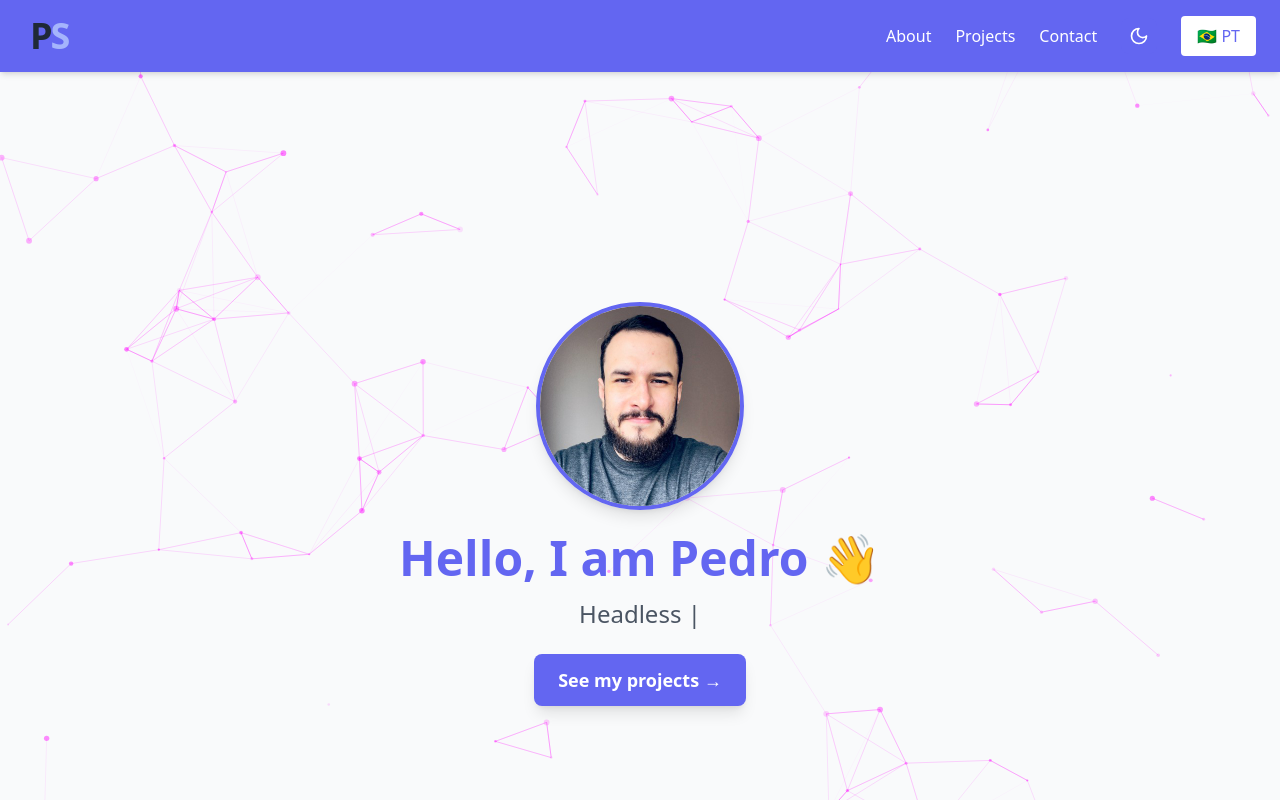
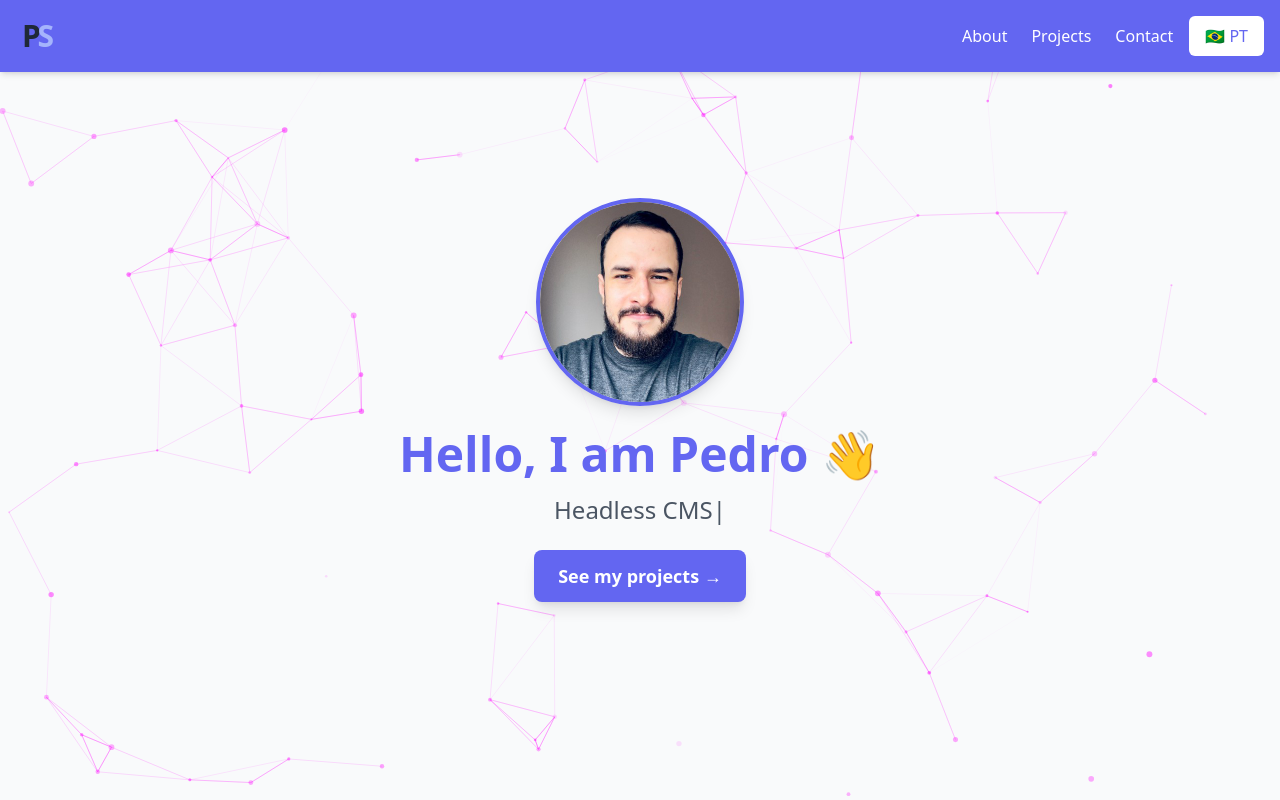
Before and after one commit to pedromssoares/my-portfolio, a Next.js app: page / in a window 1280 px wide. Shown: the top 800 px of the page. Built offline with nearby package versions, Linux system fonts and the light colour scheme.

Commit message:
fix: logo position and animation

```diff
--- a/src/components/Header.tsx
+++ b/src/components/Header.tsx
@@ -1,13 +1,14 @@
-import { Moon, Sun } from "lucide-react";
-import useTheme from "@/hooks/useTheme";
+import { useState, useEffect } from "react";
+import { motion, AnimatePresence } from "framer-motion";
 import { useTranslation } from "react-i18next";
 import Link from "next/link";
-import { useEffect, useState } from "react";
-import { AnimatePresence, motion } from "framer-motion";
+import { Menu, X } from "lucide-react"; // Ícones para menu hambúrguer
 
 export default function Header() {
-  const { theme, toggleTheme } = useTheme();
+  const { i18n } = useTranslation();
+  const { t } = useTranslation();
   const [isCollapsed, setIsCollapsed] = useState(false);
+  const [menuOpen, setMenuOpen] = useState(false); // Estado do menu hambúrguer
 
   useEffect(() => {
     const timer = setTimeout(() => {
@@ -17,19 +18,15 @@ export default function Header() {
     return () => clearTimeout(timer);
   }, []);
 
-  const { i18n } = useTranslation();
-  const { t } = useTranslation();
-
   const toggleLanguage = () => {
     i18n.changeLanguage(i18n.language === "en" ? "pt" : "en");
   };
 
   return (
-    <header className="w-full bg-primary text-white dark:bg-darkPrimary dark:text-darkText py-4 px-6 shadow-md">
-      <div className="mx-auto flex justify-between items-center">
-        {/* 🔹 Logo Animado */}
-        <Link href="/">
-          <motion.div className="text-3xl md:text-4xl font-extrabold tracking-wide flex items-center">
+    <header className="p-4 flex justify-between items-center bg-primary text-white shadow-md w-full fixed top-0 left-0 z-50">
+      {/* 🔹 Logo Responsivo */}
+      <Link href="/" className="flex items-center">
+        <motion.div className="text-xl md:text-3xl font-extrabold tracking-wide flex items-center">
           <AnimatePresence mode="wait">
             {!isCollapsed ? (
               <motion.span
@@ -38,6 +35,7 @@ export default function Header() {
                 animate={{ opacity: 1, x: 0 }}
                 exit={{ opacity: 0, x: 20 }}
                 transition={{ duration: 0.5 }}
+                className="whitespace-nowrap"
               >
                 <span className="text-secondary">Pedro</span>
                 <span className="text-accent">Soares</span>
@@ -45,7 +43,7 @@ export default function Header() {
             ) : (
               <motion.span
                 key="initials"
-                  className="flex space-x-1" // 🔹 Adicionamos espaçamento fixo entre "P" e "S"
+                className="flex space-x-2"
                 initial={{ opacity: 0, x: -20 }}
                 animate={{ opacity: 1, x: 0 }}
                 exit={{ opacity: 0, x: 20 }}
@@ -54,7 +52,7 @@ export default function Header() {
                 <motion.span
                   className="text-secondary"
                   initial={{ x: 0 }}
-                    animate={{ x: 6 }} // 🔹 Ajustamos a distância final para não sobrepor
+                  animate={{ x: 6 }}
                   transition={{ duration: 0.5 }}
                 >
                   P
@@ -62,7 +60,7 @@ export default function Header() {
                 <motion.span
                   className="text-accent"
                   initial={{ x: 0 }}
-                    animate={{ x: -1 }} // 🔹 Ajustamos a distância final para não sobrepor
+                  animate={{ x: -6 }}
                   transition={{ duration: 0.5 }}
                 >
                   S
@@ -72,50 +70,74 @@ export default function Header() {
           </AnimatePresence>
         </motion.div>
       </Link>
-        <nav className="flex items-center gap-6">
-          <ul className="flex gap-6">
-            <li>
-              <a
-                href="#about"
-                className="hover:text-accent dark:hover:text-darkAccent transition"
-              >
+
+      {/* 🔹 Navegação para Desktop */}
+      <nav className="hidden md:flex space-x-6 ml-auto pr-4">
+        <Link href="#about" className="hover:text-gray-300 transition">
           {t("about")}
-              </a>
-            </li>
-            <li>
-              <a
-                href="#projects"
-                className="hover:text-accent dark:hover:text-darkAccent transition"
-              >
+        </Link>
+        <Link href="#projects" className="hover:text-gray-300 transition">
           {t("projects")}
-              </a>
-            </li>
-            <li>
-              <a
-                href="#contact"
-                className="hover:text-accent dark:hover:text-darkAccent transition"
-              >
+        </Link>
+        <Link href="#contact" className="hover:text-gray-300 transition">
           {t("contact")}
-              </a>
-            </li>
-          </ul>
-          {/* Dark Mode Toggle Button */}
-          <button
-            onClick={toggleTheme}
-            className="p-2 rounded-lg bg-primary dark:bg-darkPrimary hover:bg-opacity-80 transition-all"
-          >
-            {theme === "dark" ? <Sun size={20} /> : <Moon size={20} />}
-          </button>
+        </Link>
+      </nav>
 
-          {/*Language Toggle Button*/}
+      {/* 🔹 Menu Hambúrguer (Mobile) */}
+      <div className="md:hidden flex items-center">
+        {/* 🔹 Botão de idioma no Mobile */}
         <button
           onClick={toggleLanguage}
-            className="bg-white text-primary px-4 py-2 rounded"
+          className="bg-white text-primary px-2 py-2 rounded-md hover:bg-gray-200 transition mr-4"
         >
           {i18n.language === "en" ? "🇧🇷 PT" : "🇺🇸 EN"}
         </button>
-        </nav>
+
+        <button onClick={() => setMenuOpen(!menuOpen)} className="p-2">
+          {menuOpen ? <X size={24} /> : <Menu size={24} />}
+        </button>
       </div>
+
+      {/* 🔹 Menu Mobile Dropdown */}
+      {menuOpen && (
+        <motion.div
+          initial={{ opacity: 0, y: -10 }}
+          animate={{ opacity: 1, y: 0 }}
+          exit={{ opacity: 0, y: -10 }}
+          className="absolute top-16 left-0 w-full bg-primary text-white shadow-md flex flex-col items-center py-4 space-y-4 md:hidden"
+        >
+          <Link
+            href="#about"
+            className="hover:text-gray-300 transition"
+            onClick={() => setMenuOpen(false)}
+          >
+            {t("about")}
+          </Link>
+          <Link
+            href="#projects"
+            className="hover:text-gray-300 transition"
+            onClick={() => setMenuOpen(false)}
+          >
+            {t("projects")}
+          </Link>
+          <Link
+            href="#contact"
+            className="hover:text-gray-300 transition"
+            onClick={() => setMenuOpen(false)}
+          >
+            {t("contact")}
+          </Link>
+        </motion.div>
+      )}
+
+      {/* 🔹 Botão Responsivo de Troca de Idioma */}
+      <button
+        onClick={toggleLanguage}
+        className="hidden md:block bg-white text-primary px-4 py-2 rounded-md hover:bg-gray-200 transition text-sm md:text-base"
+      >
+        {i18n.language === "en" ? "🇧🇷 PT" : "🇺🇸 EN"}
+      </button>
     </header>
   );
 }
--- a/src/components/Layout.tsx
+++ b/src/components/Layout.tsx
@@ -8,14 +8,19 @@ interface LayoutProps {
 
 export default function Layout({ children }: LayoutProps) {
   return (
-    <div className="relative z-10 flex flex-col min-h-screen bg-background text-text dark:bg-darkBackground dark:text-darkText transition-colors duration-300">
-      {/* 🔹 Background Animado fica FORA do `main` para cobrir tudo */}
+    <div className="relative z-10 flex flex-col h-screen bg-background text-text dark:bg-darkBackground dark:text-darkText transition-colors duration-300">
+      {/* 🔹 Header Fixo no Topo */}
+      <Header />
+
+      {/* 🔹 Background Animado */}
       <ParticlesBackground />
 
-      <Header />
-      <main className="flex flex-col items-center justify-center min-h-[70vh] container mx-auto px-4 py-8">
+      {/* 🔹 Conteúdo que se ajusta automaticamente */}
+      <main className="flex-grow flex flex-col items-center justify-center">
         {children}
       </main>
+
+      {/* 🔹 Footer Fixo no Final */}
       <Footer />
     </div>
   );
--- a/src/locales/en.json
+++ b/src/locales/en.json
@@ -6,5 +6,5 @@
     "about": "About",
     "projects": "Projects",
     "contact": "Contact",
-    "footer": "© 2025 Pedro Soares. All rights reserved."
+    "footer": "Pedro Soares. All rights reserved."
   }
--- a/src/locales/pt-br.json
+++ b/src/locales/pt-br.json
@@ -6,5 +6,5 @@
   "about": "Sobre",
   "projects": "Projetos",
   "contact": "Contato",
-  "footer": "© 2025 Pedro Soares. Todos os direitos reservados."
+  "footer": "Pedro Soares. Todos os direitos reservados."
 }
```
Lines whose indentation alone changed are shown as unchanged.
